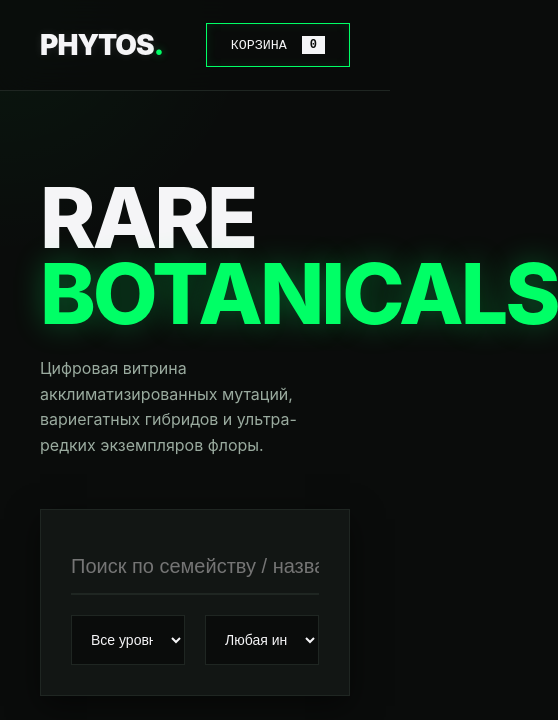
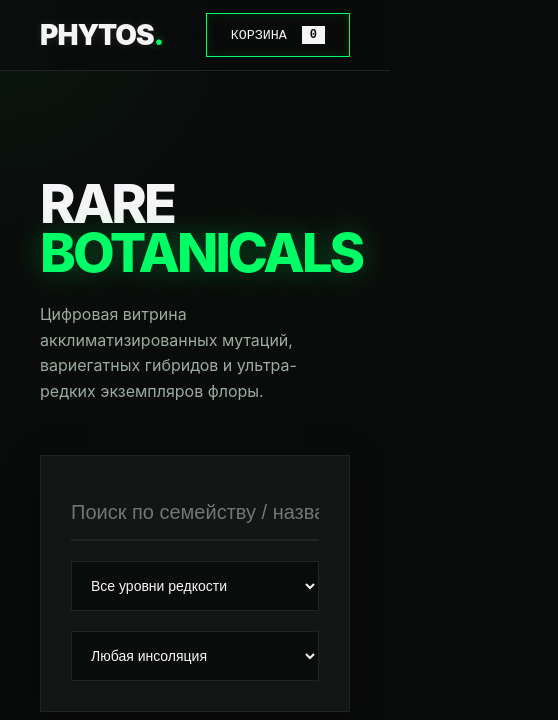
Before and after one commit to nastyazuykova/flora-rare2, a plain HTML site: page index.html in a window 390 px wide. Shown: the whole page, 558 px wide, since content can reach past the window. Drawn offline with Linux system fonts and the light colour scheme.

Commit message:
настроил адаптивную верстку (mobile/tablet) для основных компонентов

```diff
--- a/css/style.css
+++ b/css/style.css
@@ -378,3 +378,9 @@ body {
     opacity: 0.9;
     box-shadow: 0 0 25px var(--accent-neon);
 }
+
+@media (max-width: 768px) {
+    .hero__title { font-size: 54px; }
+    .controls__select-group { flex-direction: column; }
+    .header__container { height: 70px; }
+}
```
